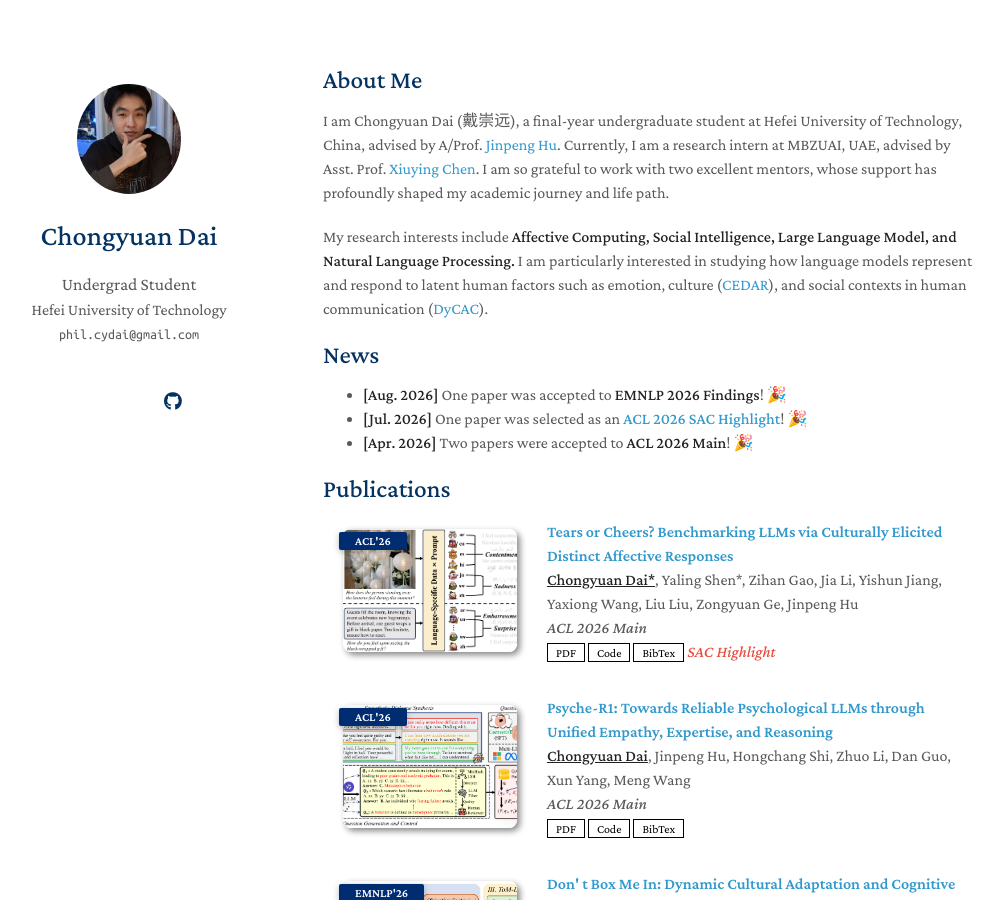
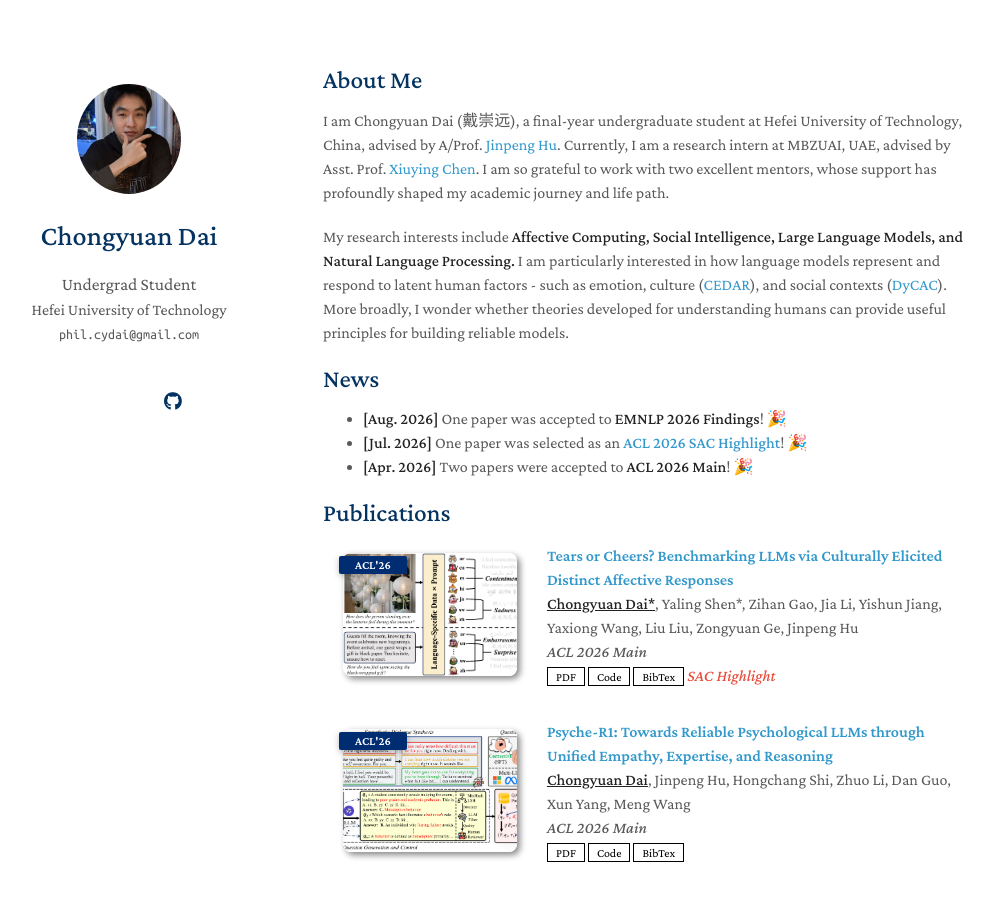
Before and after one commit to chyuandai/chyuandai.github.io, a Jekyll site: the page built from index.md, in a window 1280 px wide and 900 px high. Shown: the whole window, without its empty margins (147-1151 px from the left). Built offline with Jekyll 4.4.1, drawn with Linux system fonts in a browser that asks for light colours; a style sheet for code colours, icons or effects is not loaded; our own code applies the rules of GitHub Pages for plain Markdown files.

Commit message:
update my personal page

```diff
--- a/index.md
+++ b/index.md
@@ -6,7 +6,7 @@
 
 I am Chongyuan Dai (戴崇远), a final-year undergraduate student at Hefei University of Technology, China, advised by A/Prof. [Jinpeng Hu](https://scholar.google.com/citations?user=3xMIKfcAAAAJ&hl=en). Currently, I am a research intern at MBZUAI, UAE, advised by Asst. Prof. [Xiuying Chen](https://scholar.google.com/citations?user=COUnAF4AAAAJ&hl=en). I am so grateful to work with two excellent mentors, whose support has profoundly shaped my academic journey and life path.
 
-My research interests include **Affective Computing, Social Intelligence, Large Language Model, and Natural Language Processing.** I am particularly interested in studying how language models represent and respond to latent human factors such as emotion, culture ([CEDAR](https://aclanthology.org/2026.acl-long.1769.pdf)), and social contexts in human communication ([DyCAC](https://arxiv.org/pdf/2608.22411)).
+My research interests include **Affective Computing, Social Intelligence, Large Language Models, and Natural Language Processing.** I am particularly interested in how language models represent and respond to latent human factors - such as emotion, culture ([CEDAR](https://aclanthology.org/2026.acl-long.1769.pdf)), and social contexts ([DyCAC](https://arxiv.org/pdf/2608.22411)). More broadly, I wonder whether theories developed for understanding humans can provide useful principles for building reliable models.
 
 ## News
 
```
